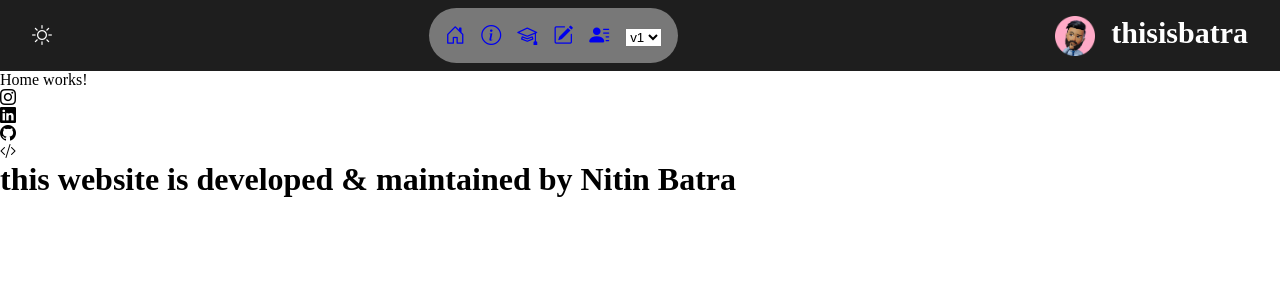
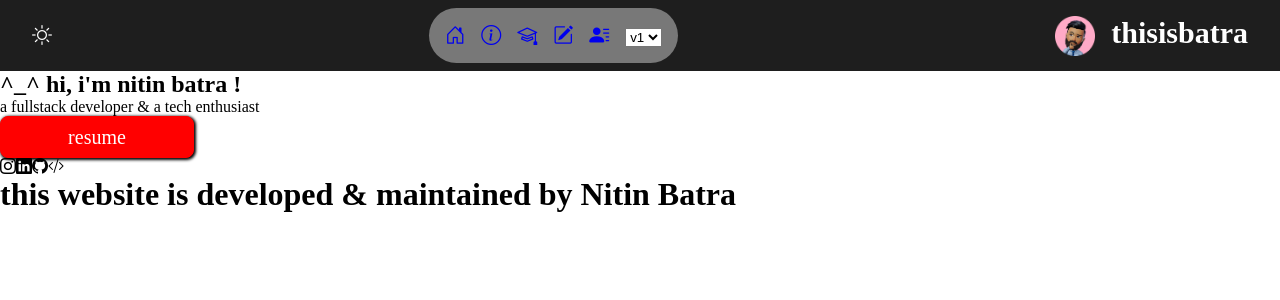
Before and after one commit to thisisbatra/thisisbatra, a React (Create React App) app: page /home in a window 1280 px wide. Shown: the top 300 px of the page. Built offline with nearby package versions, Linux system fonts and the light colour scheme.

Commit message:
adding footer and home

```diff
--- a/src/Components/PageNotFound/PageNotFound.jsx
+++ b/src/Components/PageNotFound/PageNotFound.jsx
@@ -13,7 +13,7 @@ const PageNotFound = () => {
                     <h1 className={Styles.heading}>404</h1>
                     <p className={Styles.para}>I am sorry, but the page you have requested was not found :(</p>
                     <div className={Styles.buttonBox}>
-                        <button onClick={onRedirectclick} className={Styles.button}>Redirect<i className="bi bi-arrow-right-circle-fill"></i></button>
+                        <button onClick={onRedirectclick} className={Styles.button}>Redirect&nbsp;&nbsp;<i className="bi bi-arrow-right-circle-fill"></i></button>
                     </div>
                 </div>
             </section>
--- a/src/Components/VersionOne/Footer/Footer.jsx
+++ b/src/Components/VersionOne/Footer/Footer.jsx
@@ -1,16 +1,17 @@
 import React from 'react';
+import style from './Footer.module.css';
 
 const Footer = () => {
     return (
-        <>
-            <div>
-                <div><i className="bi bi-instagram"></i></div>
-                <div><i className="bi bi-linkedin"></i></div>
-                <div><i className="bi bi-github"></i></div>
-                <div><i className="bi bi-code-slash"></i></div>
+        <footer className={style.footer}>
+            <div className={style.groupLogo}>
+                <span><i className="bi bi-instagram"></i></span>
+                <span><i className="bi bi-linkedin"></i></span>
+                <span><i className="bi bi-github"></i></span>
+                <span><i className="bi bi-code-slash"></i></span>
             </div>
             <h1>this website is developed & maintained by Nitin Batra</h1>
-        </>
+        </footer>
     );
 }
 
--- a/src/Components/VersionOne/Footer/Footer.module.css
+++ b/src/Components/VersionOne/Footer/Footer.module.css
@@ -0,0 +1,6 @@
+/* .footer{
+
+} */
+.groupLogo{
+    margin: auto;
+}
--- a/src/Components/VersionOne/Home/Home.jsx
+++ b/src/Components/VersionOne/Home/Home.jsx
@@ -1,10 +1,15 @@
 import React from 'react';
+import style from './Home.module.css';
 
 const Home = () => {
     return (
-        <div>
-            Home works!
-        </div>
+        <section>
+            <h1>
+                ^_^ hi, i'm nitin batra !
+            </h1>
+            <p>a fullstack developer & a tech enthusiast</p>
+            <input type="button" value="resume" className={style.button}/>
+        </section>
     );
 }
 
--- /dev/null
+++ b/src/Components/VersionOne/Home/Home.module.css
@@ -0,0 +1,49 @@
+.button{
+    all: unset;
+    position: relative;
+    padding: 0%;
+    width: 12rem;
+    height: 2.5rem;
+    text-align: center;
+    background-color: red;
+    color: white;
+    border: 1px solid red;
+    border-radius: 8px;
+    font-size: 20px;
+    cursor: pointer;
+    transition: 0.5s;
+    box-shadow: 1px 1px 3px 1px black;
+}
+.button::before, .button::after{
+    content: "";
+    position: absolute;
+    padding: 0%;
+    margin: 0%;
+    width: 100%;
+    height: 100%;
+    border: 2px solid red;
+    border-radius: 8px;
+    cursor: pointer;
+    z-index: -1;
+    top: 5px;
+    left: 5px;
+    transition: 0.5s;
+}
+.button::after{
+    top: 0;
+    left: 0;
+    width: 0;
+    border: none;
+    background: rgba(0,0,0,0.25);
+}
+.button:hover::after{
+    width: 100%;
+}
+.button:hover::before{
+    transform: translate(-3px,-3px);
+}
+.button:hover{
+    border: 1px solid red;
+    box-shadow: none;
+    transform: translate(3px,3px);
+}
--- a/src/Components/VersionOne/VersionOne.jsx
+++ b/src/Components/VersionOne/VersionOne.jsx
@@ -2,7 +2,7 @@ import React from 'react';
 import NavBar from './NavBar/NavBar';
 import { Outlet } from 'react-router-dom';
 import Footer from './Footer/Footer';
-import styles from './VersionOne.module.css';
+// import styles from './VersionOne.module.css';
 
 const VersionOne = () => {
     return (
```
